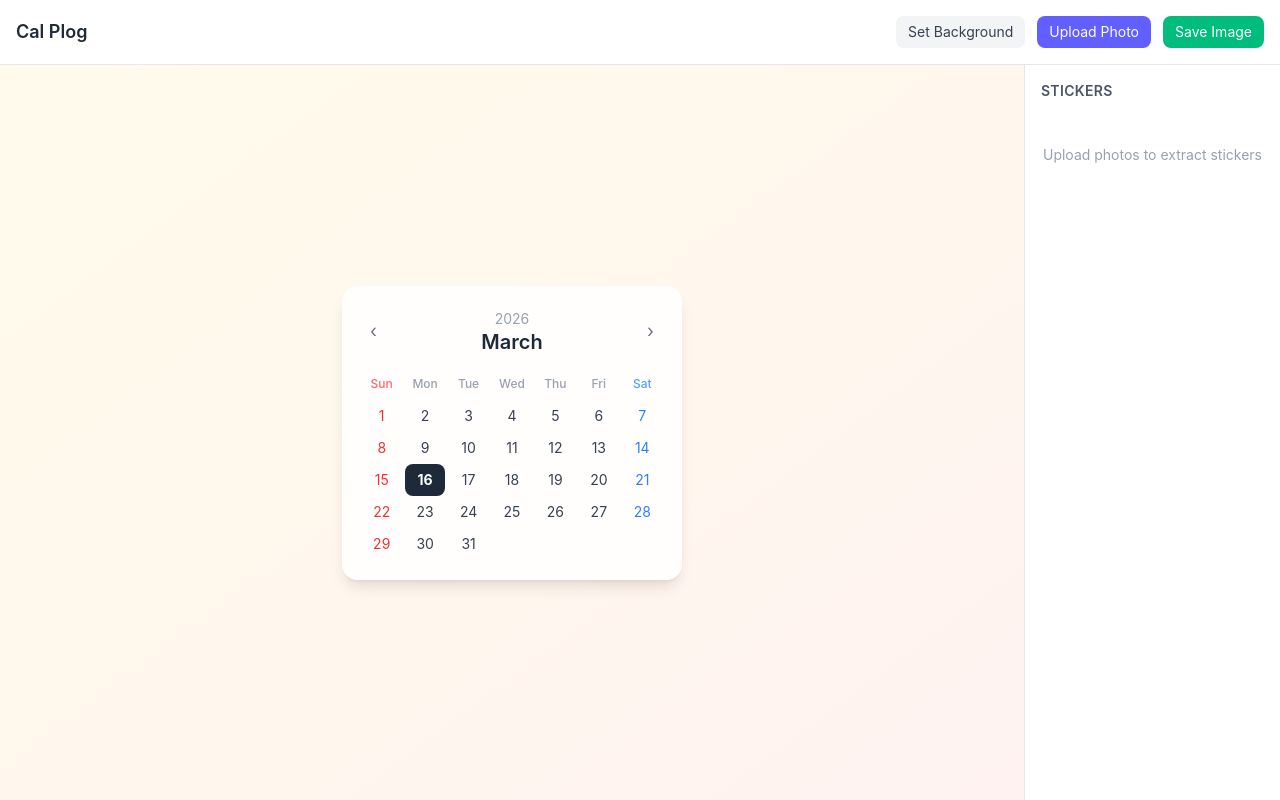
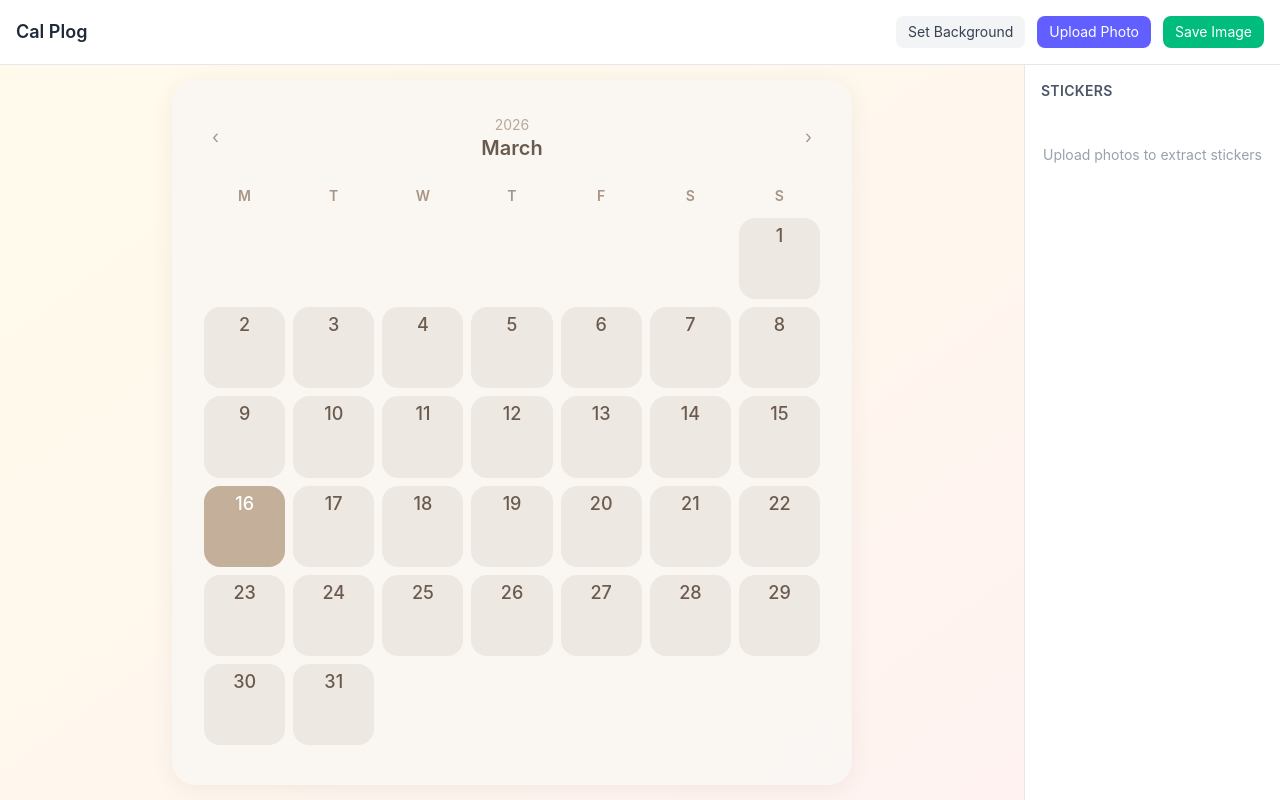
Before and after one commit to southchen/calendar-plog-generate, a React (Vite) app: page / in a window 1280 px wide. Built offline with nearby package versions, Linux system fonts and the light colour scheme.

Commit message:
Update cal style

```diff
--- a/src/components/CalendarGrid.tsx
+++ b/src/components/CalendarGrid.tsx
@@ -19,39 +19,52 @@ export default function CalendarGrid() {
   return (
     <div className="absolute inset-0 flex items-center justify-center pointer-events-none">
       <div
-        className="bg-white/85 backdrop-blur-md rounded-2xl shadow-lg p-5 pointer-events-auto"
-        style={{ minWidth: 340 }}
+        className="pointer-events-auto rounded-3xl p-8"
+        style={{
+          backgroundColor: 'rgba(250, 247, 243, 0.92)',
+          backdropFilter: 'blur(12px)',
+          boxShadow: '0 4px 24px rgba(0,0,0,0.06)',
+          width: 680,
+        }}
       >
         {/* Header */}
-        <div className="flex items-center justify-between mb-4">
+        <div className="flex items-center justify-between mb-5">
           <button
             onClick={prevMonth}
-            className="text-gray-500 hover:text-gray-800 text-lg px-2 cursor-pointer"
+            className="text-lg px-2 cursor-pointer"
+            style={{ color: '#a89585' }}
           >
             &lsaquo;
           </button>
           <div className="text-center">
-            <span className="text-sm text-gray-400">{year}</span>
-            <h2 className="text-xl font-semibold text-gray-800 -mt-0.5">
+            <span className="text-sm" style={{ color: '#b8a898' }}>{year}</span>
+            <h2 className="text-xl font-semibold -mt-0.5" style={{ color: '#6b5b4f' }}>
               {MONTH_NAMES[month]}
             </h2>
           </div>
           <button
             onClick={nextMonth}
-            className="text-gray-500 hover:text-gray-800 text-lg px-2 cursor-pointer"
+            className="text-lg px-2 cursor-pointer"
+            style={{ color: '#a89585' }}
           >
             &rsaquo;
           </button>
         </div>
 
         {/* Day headers */}
-        <div className="grid grid-cols-7 gap-1 mb-1">
+        <div
+          style={{
+            display: 'grid',
+            gridTemplateColumns: 'repeat(7, 1fr)',
+            gap: 8,
+            marginBottom: 8,
+          }}
+        >
           {DAY_HEADERS.map((d, i) => (
             <div
-              key={d}
-              className={`text-xs font-medium text-center py-1 ${
-                i === 0 ? 'text-red-400' : i === 6 ? 'text-blue-400' : 'text-gray-400'
-              }`}
+              key={i}
+              className="text-center font-semibold text-sm"
+              style={{ color: '#a89585', padding: '4px 0' }}
             >
               {d}
             </div>
@@ -60,21 +73,29 @@ export default function CalendarGrid() {
 
         {/* Date cells */}
         {weeks.map((week, wi) => (
-          <div key={wi} className="grid grid-cols-7 gap-1">
+          <div
+            key={wi}
+            style={{
+              display: 'grid',
+              gridTemplateColumns: 'repeat(7, 1fr)',
+              gap: 8,
+              marginBottom: 8,
+            }}
+          >
             {week.map((cell, di) => (
               <div
                 key={di}
-                className={`text-sm text-center py-1.5 rounded-lg ${
-                  cell.day === null
-                    ? ''
-                    : cell.isToday
-                      ? 'bg-gray-800 text-white font-bold'
-                      : di === 0
-                        ? 'text-red-500'
-                        : di === 6
-                          ? 'text-blue-500'
-                          : 'text-gray-700'
-                }`}
+                className="flex pt-1 items-top justify-center rounded-2xl text-lg font-medium"
+                style={{
+                  aspectRatio: '1 / 1',
+                  minHeight: 56,
+                  backgroundColor: cell.day !== null
+                    ? (cell.isToday ? '#c4b09a' : '#ede8e2')
+                    : 'transparent',
+                  color: cell.day !== null
+                    ? (cell.isToday ? '#fff' : '#6b5b4f')
+                    : 'transparent',
+                }}
               >
                 {cell.day ?? ''}
               </div>
--- a/src/utils/calendar.ts
+++ b/src/utils/calendar.ts
@@ -1,4 +1,4 @@
-export const DAY_HEADERS = ['Sun', 'Mon', 'Tue', 'Wed', 'Thu', 'Fri', 'Sat'];
+export const DAY_HEADERS = ['M', 'T', 'W', 'T', 'F', 'S', 'S'];
 
 export const MONTH_NAMES = [
   'January', 'February', 'March', 'April', 'May', 'June',
@@ -12,7 +12,9 @@ export interface CalendarCell {
 
 export function generateMonthGrid(year: number, month: number): CalendarCell[][] {
   const today = new Date();
-  const firstDay = new Date(year, month, 1).getDay();
+  // Convert Sunday=0 to Monday-based: Mon=0, Tue=1, ..., Sun=6
+  const firstDaySun = new Date(year, month, 1).getDay();
+  const firstDay = firstDaySun === 0 ? 6 : firstDaySun - 1;
   const daysInMonth = new Date(year, month + 1, 0).getDate();
 
   const weeks: CalendarCell[][] = [];
```
